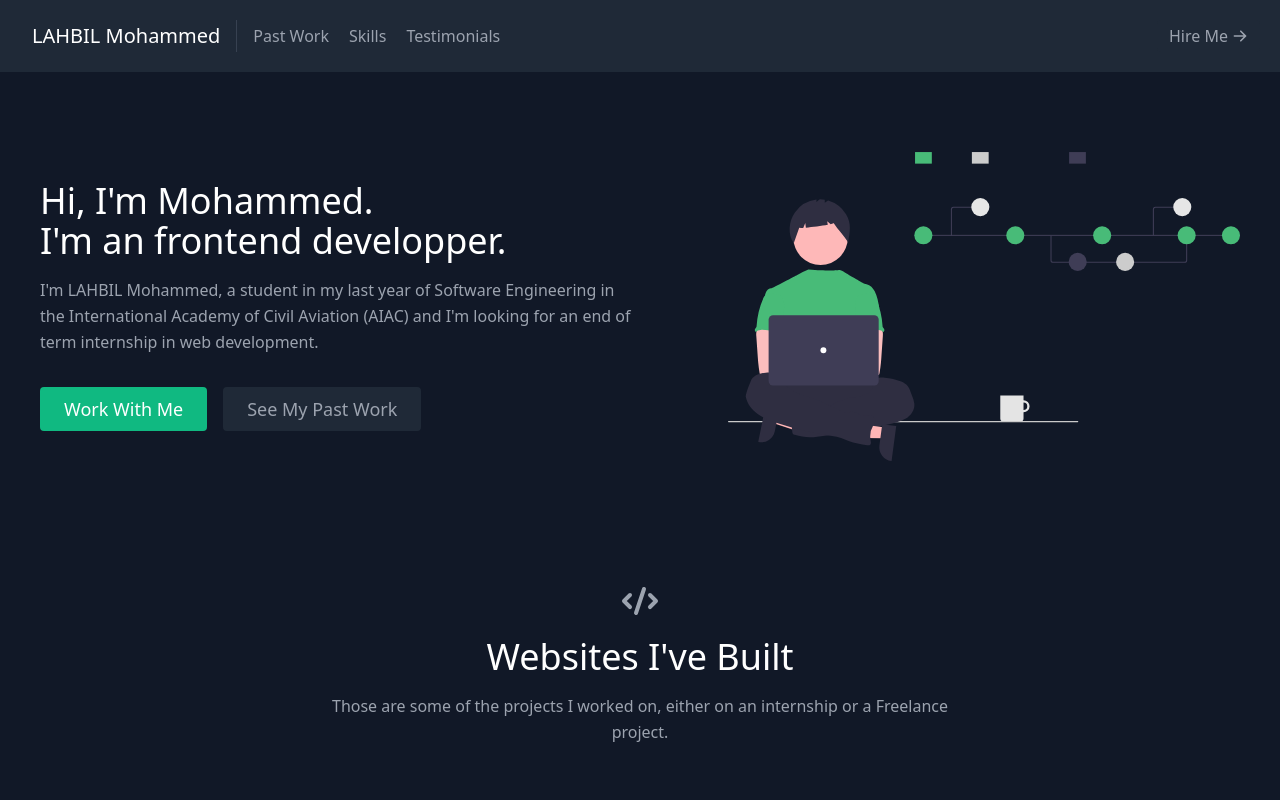
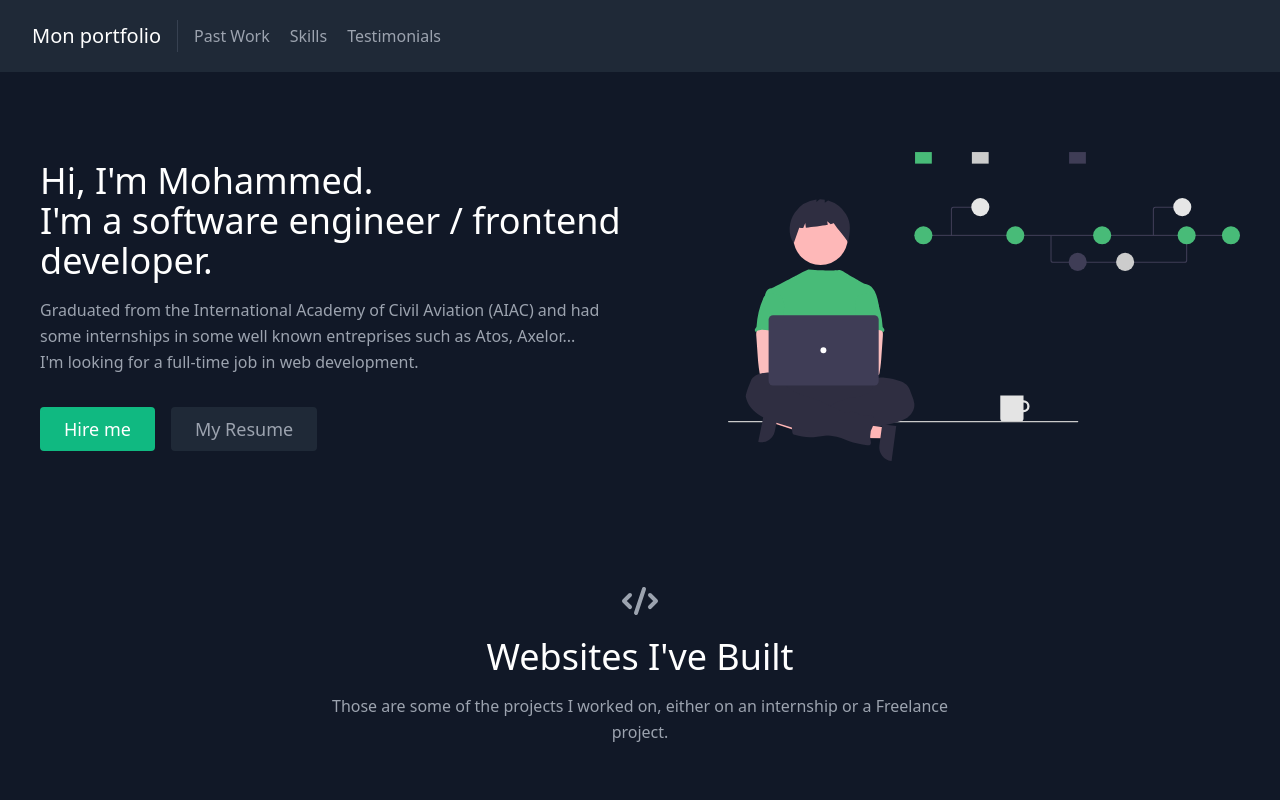
Before and after one commit to koya19/portfolio, a React (Create React App) app: page / in a window 1280 px wide. Shown: the top 800 px of the page. Built offline with nearby package versions, Linux system fonts and the light colour scheme.

Commit message:
portfolio update 26 june

```diff
--- a/src/components/About.js
+++ b/src/components/About.js
@@ -7,21 +7,22 @@ export default function About() {
         <div className="lg:flex-grow md:w-1/2 lg:pr-24 md:pr-16 flex flex-col md:items-start md:text-left mb-16 md:mb-0 items-center text-center">
           <h1 className="title-font sm:text-4xl text-3xl mb-4 font-medium text-white">
             Hi, I'm Mohammed.
-            <br className="hidden lg:inline-block" />I'm an frontend developper.
+            <br className="hidden lg:inline-block" />I'm a software engineer / frontend developer.
           </h1>
           <p className="mb-8 leading-relaxed">
-            I'm LAHBIL Mohammed, a student in my last year of Software Engineering in the International Academy of Civil Aviation (AIAC) and I'm looking for an end of term internship in web development.
+            Graduated from the International Academy of Civil Aviation (AIAC) and had some internships in some well known entreprises such as Atos, Axelor... <br/>I'm looking for a full-time job in web development.
           </p>
           <div className="flex justify-center">
             <a
               href="#contact"
               className="inline-flex text-white bg-green-500 border-0 py-2 px-6 focus:outline-none hover:bg-green-600 rounded text-lg">
-              Work With Me
+              Hire me
             </a>
             <a
-              href="#projects"
+              href="CV_Mohammed-Lahbil.pdf"
+              target="_blank"
               className="ml-4 inline-flex text-gray-400 bg-gray-800 border-0 py-2 px-6 focus:outline-none hover:bg-gray-700 hover:text-white rounded text-lg">
-              See My Past Work
+              My Resume
             </a>
           </div>
         </div>
--- a/src/components/Navbar.js
+++ b/src/components/Navbar.js
@@ -7,7 +7,7 @@ export default function Navbar() {
       <div className="container mx-auto flex flex-wrap p-5 flex-col md:flex-row items-center">
         <a className="title-font font-medium text-white mb-4 md:mb-0">
           <a href="#about" className="ml-3 text-xl">
-            LAHBIL Mohammed
+            Mon portfolio
           </a>
         </a>
         <nav className="md:mr-auto md:ml-4 md:py-1 md:pl-4 md:border-l md:border-gray-700	flex flex-wrap items-center text-base justify-center">
@@ -21,12 +21,6 @@ export default function Navbar() {
             Testimonials
           </a>
         </nav>
-        <a
-          href="#contact"
-          className="inline-flex items-center bg-gray-800 border-0 py-1 px-3 focus:outline-none hover:bg-gray-700 rounded text-base mt-4 md:mt-0">
-          Hire Me
-          <ArrowRightIcon className="w-4 h-4 ml-1" />
-        </a>
       </div>
     </header>
   );
--- a/src/data.js
+++ b/src/data.js
@@ -46,4 +46,4 @@ export const testimonials = [
   }
 ];
 
-export const skills = ["Angular", "ReactJs", "Java", "Spring", "HTMLS/CSS", "JavaScript", "FireBase", "Python", "WordPress", "Figma", "Github"];
+export const skills = ["Angular", "ReactJs", "Java", "Spring", "HTMLS/CSS", "JavaScript", "TypeScript", "FireBase", "Python", "MySQL", "Postgres", "WordPress", "Figma", "Github"];
```
Also changed, not shown: 2 other files (tests, documents, lock files or other folders).
